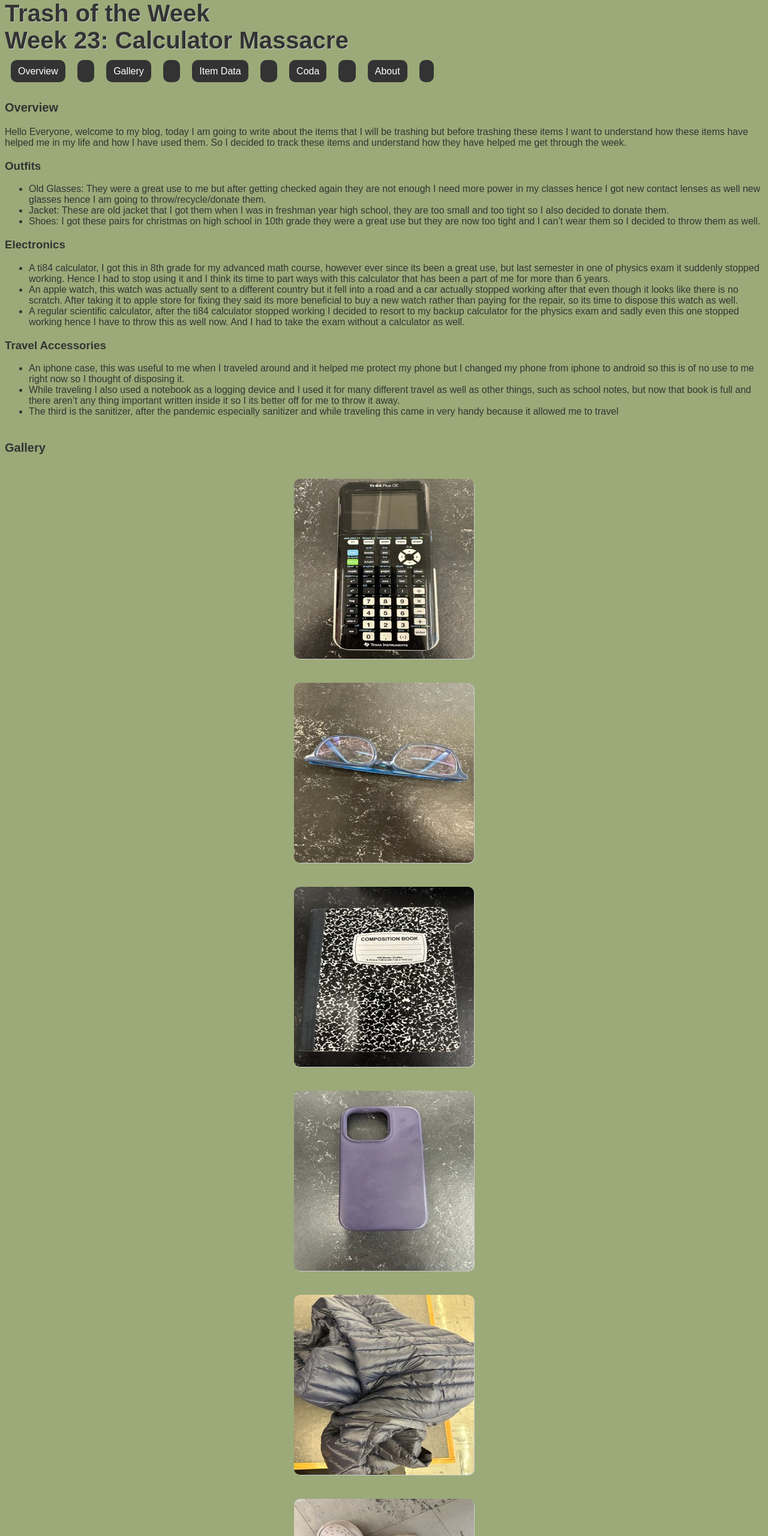
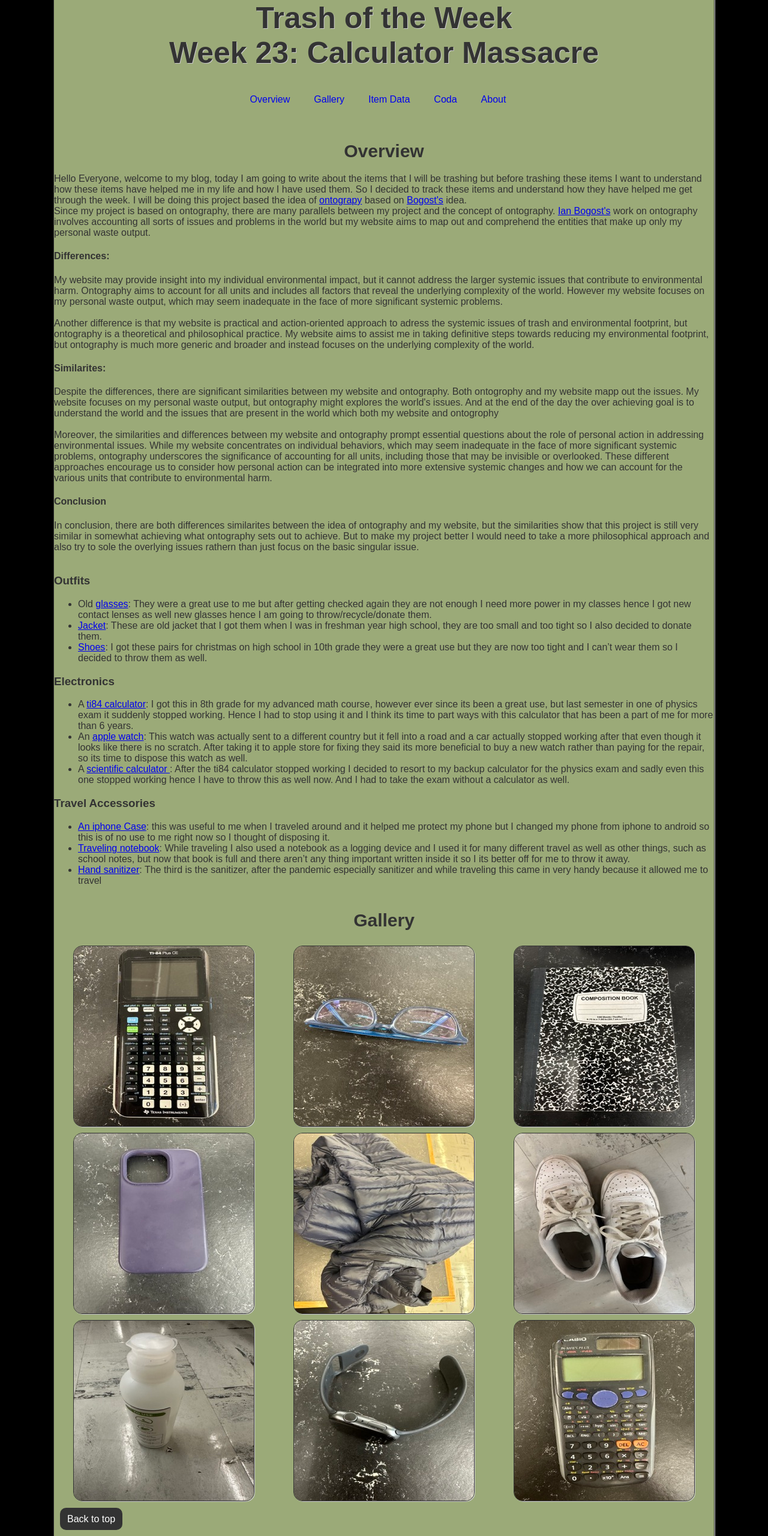
Before and after one commit to abhicommands/TrashProject, a plain HTML site: page index.html in a window 1280 px wide. Shown: the part 40-2600 px from the top of the page at 60% size. Drawn offline with Linux system fonts and the light colour scheme.

Commit message:
final edits

```diff
--- a/index.html
+++ b/index.html
@@ -8,47 +8,71 @@
 
 <body>
   <h1>Trash of the Week </br> Week 23: Calculator Massacre</h1>
+  <div class="navbar">
     <a href="#Overview">Overview<a>
     <a href="#Gallery">Gallery<a>
     <a href="#Data">Item Data<a>
     <a href="#Coda">Coda<a>
     <a href="#About">About<a></a>
+  </div>
 
   <h2 id="Overview">Overview</h2>
   <p>Hello Everyone, welcome to my blog, today I am going to write about the items that I will be
     trashing but before
     trashing these items I want to understand how these items have helped me in my life and how I have
     used them. So
-    I decided to track these items and understand how they have helped me get through the week.</p>
+    I decided to track these items and understand how they have helped me get through the week. I will be doing this project based
+    the idea of <a href="https://en.wiktionary.org/wiki/ontography">ontograpy</a> based on <a href="http://bogost.com/writing/blog/exploded_ontography/">Bogost's</a> idea.
+
+    <br>
+
+    Since my project is based on ontography, there are many parallels between my project and the concept of ontography. <a href="https://en.wikipedia.org/wiki/Ian_Bogost">Ian Bogost's</a> work on ontography involves accounting all sorts of issues and problems in the world but my website aims to map out and comprehend the entities that make up only my personal waste output. <br>
+
+    <h4>Differences:</h4>
+    My website may provide insight into my individual environmental impact, but it cannot address the larger systemic issues that contribute to environmental harm. Ontography aims to account for all units and includes all factors that reveal the underlying complexity of the world. However my website focuses on my personal waste output, which may seem inadequate in the face of more significant systemic problems. <br> <br>
+
+    Another difference is that my website is practical and action-oriented approach to adress the systemic issues of trash and environmental footprint, but ontography is a theoretical and philosophical practice. My website aims to assist me in taking definitive steps towards reducing my environmental footprint, but ontography is much more generic and broader and instead focuses on the underlying complexity of the world. <br>
+
+    <h4>Similarites:</h4>
+     Despite the differences, there are significant similarities between my website and ontography. Both ontogrophy and my website mapp out the issues. My website focuses on my personal waste output, but ontography might explores the world's issues. And at the end of the day the over achieving goal is to understand the world and the issues that are present in the world which both my website and ontogrophy  <br> <br>
+
+    Moreover, the similarities and differences between my website and ontography prompt essential questions about the role of personal action in addressing environmental issues. While my website concentrates on individual behaviors, which may seem inadequate in the face of more significant systemic problems, ontography underscores the significance of accounting for all units, including those that may be invisible or overlooked. These different approaches encourage us to consider how personal action can be integrated into more extensive systemic changes and how we can account for the various units that contribute to environmental harm. <br>
+
+<h4>Conclusion</h4>
+In conclusion, there are both differences similarites between the idea of ontography and my website, but the similarities show that this project is still very similar in somewhat achieving what ontography sets out to achieve. But to make my project better I would need to take a more philosophical approach and also try to sole the overlying issues rathern than just focus on the basic singular issue. <br> <br>
+
+
+  </p>
+
   <h3>Outfits</h3>
   <ul>
-    <li>Old Glasses: They were a great use to me but after getting checked again they are not enough I
+    <li>Old <a href="https://en.wikipedia.org/wiki/Glasses">glasses</a>: They were a great use to me but after getting checked again they are not enough I
       need more
       power in my classes hence I got new contact lenses as well new glasses hence I am going to
       throw/recycle/donate them.</li>
-    <li>Jacket: These are old jacket that I got them when I was in freshman year high school, they are
+    <li> <a href="https://en.wikipedia.org/wiki/Jacket">Jacket</a>: These are old jacket that I got them when I was in freshman year high school, they are
       too small and
       too tight so I also decided to donate them.</li>
-    <li>Shoes: I got these pairs for christmas on high school in 10th grade they were a great use but
+    <li> <a href="https://en.wikipedia.org/wiki/Shoes">Shoes</a>: I got these pairs for christmas on high school in 10th grade they were a great use but
       they are now
       too tight and I can’t wear them so I decided to throw them as well.</li>
   </ul>
   <h3>Electronics</h3>
   <ul>
-    <li>A ti84 calculator, I got this in 8th grade for my advanced math course, however ever since its
+    <li> A <a href="https://en.wikipedia.org/wiki/TI-84_Plus_series">ti84 calculator</a>: I got this in 8th grade for my advanced math course, however ever since its
       been a great
       use, but last semester in one of physics exam it suddenly stopped working. Hence I had to stop
       using it and
       I think its time to part ways with this calculator that has been a part of me for more than 6
       years.</li>
-    <li>An apple watch, this watch was actually sent to a different country but it fell into a road
+    <li> An <a href="https://en.wikipedia.org/wiki/Apple_Watch">apple watch</a>: This watch was actually sent to a different country but it fell into a road
       and a car
       actually stopped working after that even though it looks like there is no scratch. After taking
       it to apple
       store for fixing they said its more beneficial to buy a new watch rather than paying for the
       repair, so its
       time to dispose this watch as well.</li>
-    <li>A regular scientific calculator, after the ti84 calculator stopped working I decided to resort
+    <li> A <a href="https://en.wikipedia.org/wiki/Calculator"> scientific calculator </a>: After the ti84 calculator stopped working I decided to resort
       to my backup
       calculator for the physics exam and sadly even this one stopped working hence I have to throw
       this as well
@@ -56,20 +80,21 @@
   </ul>
   <h3>Travel Accessories</h3>
   <ul>
-    <li>An iphone case, this was useful to me when I traveled around and it helped me protect my phone
+    <li> <a href="https://en.wikipedia.org/wiki/IPhone_accessories">An iphone Case</a>: this was useful to me when I traveled around and it helped me protect my phone
       but I changed
       my phone from iphone to android so this is of no use to me right now so I thought of disposing
       it.</li>
-    <li>While traveling I also used a notebook as a logging device and I used it for many different
+    <li> <a href="https://en.wikipedia.org/wiki/Travel_literature">Traveling notebook</a>: While traveling I also used a notebook as a logging device and I used it for many different
       travel as well
       as other things, such as school notes, but now that book is full and there aren’t any thing
       important
       written inside it so I its better off for me to throw it away.</li>
-    <li>The third is the sanitizer, after the pandemic especially sanitizer and while traveling this
+    <li> <a href="https://en.wikipedia.org/wiki/Hand_sanitizer">Hand sanitizer</a>: The third is the sanitizer, after the pandemic especially sanitizer and while traveling this
       came in very
       handy because it allowed me to travel
   </ul>
   <h2 id="Gallery">Gallery</h2>
+  <div class="Gallery">
     <img src="imgs/1.jpeg" alt="TI-84">
     <img src="imgs/2.jpeg" alt="Glasses">
     <img src="imgs/3.jpeg" alt="Notebook">
@@ -79,8 +104,9 @@
     <img src="imgs/7.jpeg" alt="Sanitizer">
     <img src="imgs/8.jpeg" alt="Watch">
     <img src="imgs/9.jpeg" alt="Calculator">
+  </div>
 
-  <p> <a href="#">Back to top</a></p>
+  <p> <a href="#" class="padded">Back to top</a></p>
   <h2 id="Data">Item Data</h2>
   <table>
     <tr>
@@ -178,18 +204,18 @@
   </ol>
   <h2 id="Coda">Coda</h2>
   <p>This was a great reflection as I learned to value all these things even more. I would try to
-    reduce the waste as
-    much as possible because I can reflect that everything that you own has some sort of importance to
-    you so
-    throwing them away feels a bit emotional. Anyways this is the end of this weeks blog see you guys
-    next time.
+    reduce the waste as much as possible because I can reflect that everything that you own has some sort of importance to
+    you so throwing them away feels a bit emotional. In addition I also learned that I can reduce my trash footprint by rather recycling and donating items rather than theowing them.
+    I encourage everyone to do the same and reccle as much as possible as this was a great experience for me.
+    I will try to test myself if I learned a good lesson by tracking my trash items again and see how much it helps and how much I have changed by doing this.
+    Anyways this is the end of this weeks blog see you guys next time.
     </p>
-  <a href="#">back to top</a>
+  <a href="#" class="padded">Back to top</a>
   <h2 id="About">About the Author</h2>
   <img src="imgs/me.jpeg">
   <p>I am a student at Rutgers and I am currently in an environmentalist path to try and reduce my
-    trash footprint.</p>
-  <a href="#">back to top</a>
+    trash footprint. I am also a very creative persoon I play an instrument and currently part of a club called RUdholeffects. I liked to play and compose my own music time to time. I also play the piano quite often and I am currently learning a piece from the movie <a href="https://en.wikipedia.org/wiki/Interstellar_(film)">Interstellar</a> called the cornfield chase in piano. In addition I also like to play soccer and I currently play club soccer and I also play intramurals and pickup soccer here in rutgers.</p>
+  <a href="#" class="padded">Back to top</a>
 </body>
 
 </html>
--- a/styles.css
+++ b/styles.css
@@ -1,30 +1,48 @@
+html {
+  background-color: black;
+
+}
 body {
+  width: 1100px;
+  margin: 0 auto;
   font-family: Arial, sans-serif;
   background-color: #9baa78;
   color: #333;
+  border: 1px solid #9baa78;
+  border: 1px solid #333;
+  border-radius: 15px;
+  box-shadow: 1px 1px #ccc;
 }
 
 h1 {
-  font-size: 40px;
+  font-size: 50px;
   margin: 40px 0 20px 0;
   text-shadow: 1px 1px #ccc;
+  text-align: center;
 }
 
-h2{
-  font-size: 20px;
+h2 {
+  font-size: 30px;
   margin: 40px 0 20px 0;
+  text-align: center;
 }
 
-a {
-  padding: 10px 12px;
-  background-color: #333;
-  color: #fff;
+.navbar {
+  display: flex;
+  justify-content: center;
+  align-items: center;
+  margin: 0;
+  padding: 0;
+}
+
+.navbar a {
   text-decoration: none;
   margin: 20px 10px;
   border-radius: 10px;
+  display: inline-block;
 }
 
-a:hover {
+.navbar a:hover {
   background-color: #fff;
   color: #333;
 }
@@ -48,26 +66,32 @@ th {
   text-shadow: 1px 1px #333;
 }
 
-img {
-  display: block;
-  margin: 40px auto;
-  border-radius: 10px;
-  box-shadow: 1px 1px #ccc;
+/* center images */
+div.Gallery {
+  display: flex;
+  flex-wrap: wrap;
+  justify-content: center;
 }
 
-p a {
-  font-size: 14px;
-  margin-top: 20px;
+img {
   display: inline-block;
+  margin: 5px auto;
+  border: 1px solid #333;
+  border-radius: 15px;
+  box-shadow: 1px 1px #ccc;
+
+}
+
+a.padded {
+  padding: 10px 12px;
   background-color: #333;
   color: #fff;
-  padding: 10px 20px;
+  text-decoration: none;
+  margin: 20px 10px;
   border-radius: 10px;
-  box-shadow: 1px 1px #ccc;
-  text-shadow: 1px 1px #333;
 }
 
-p a:hover {
+a.padded:hover {
   background-color: #fff;
   color: #333;
 }
```
Lines whose indentation alone changed are shown as unchanged.
